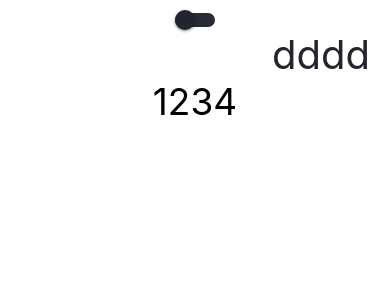
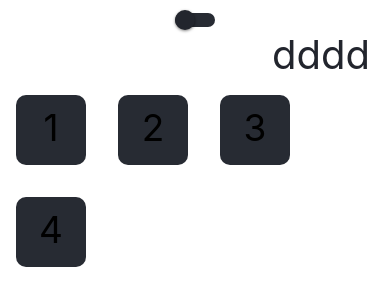
Before and after one commit to IMRANDIL/calculator_app-using-react-native, a React Native app: screen / in a window 390 px wide. Shown: the top 306 px of the page. Built offline with nearby package versions, Linux system fonts and the light colour scheme.

Commit message:
some more

```diff
--- a/App.jsx
+++ b/App.jsx
@@ -16,8 +16,25 @@ const App = () => {
   const getColor = (dark, light) => (darkTheme ? dark : light);
   const Btn = ({title}) => {
     return (
-      <TouchableOpacity>
-        <Text style={{fontSize: 37, color: 'black'}}>{title}</Text>
+      <TouchableOpacity
+        style={{
+          padding: 10,
+          elevation: 2,
+          borderRadius: 10,
+          backgroundColor: getColor(colors.light1, colors.dark2),
+          height: 70,
+          width: 70,
+          margin: 16,
+        }}>
+        <Text
+          style={{
+            fontSize: 37,
+            color: 'black',
+            textAlign: 'center',
+            textAlignVertical: 'center',
+          }}>
+          {title}
+        </Text>
       </TouchableOpacity>
     );
   };
```
